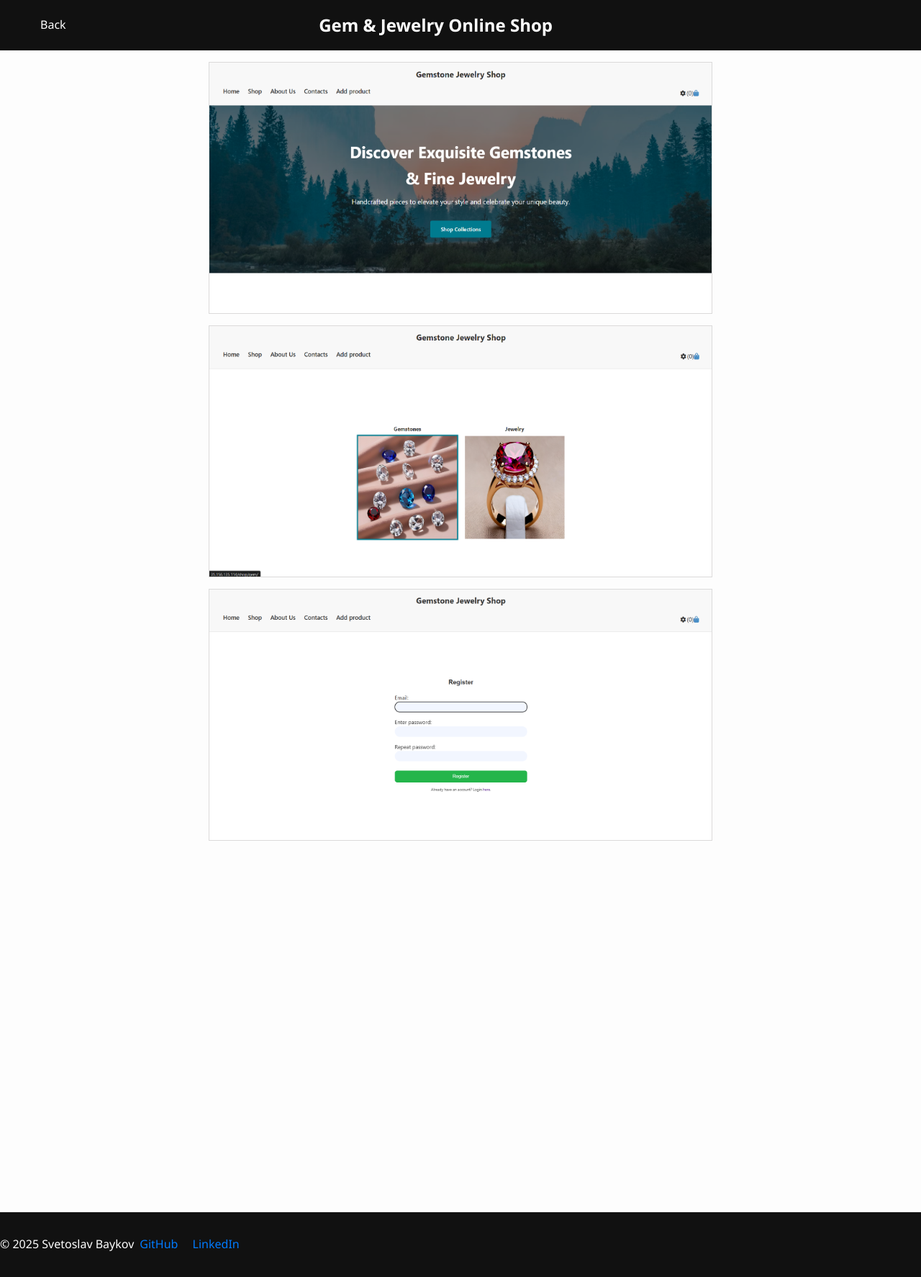
After one commit to ChesterLen/Portfolio, a Python web app: template templates/project1/quick_overview.html in a window 1280 px wide. The commit adds this page. Shown: the whole page at 72% size. Run offline with Jinja, Linux system fonts and the light colour scheme; the template is opened without the code that fills it, so the values that code supplies are empty.

Commit message:
Create project quick overview page and implement image enlarge and reset with JavaScript

```diff
--- /dev/null
+++ b/static/css/projects/project1.css
@@ -0,0 +1,81 @@
+* {
+    margin: 0;
+    padding: 0;
+    box-sizing: border-box;
+}
+
+header, main {
+    animation: fadeIn 0.6s ease-in;
+}
+
+@keyframes fadeIn {
+  from { opacity: 0; transform: translateY(5px); }
+  to { opacity: 1; transform: translateY(0); }
+}
+
+body {
+    font-family: 'Segoe UI', sans-serif;
+    line-height: 1.6;
+    background: #fdfdfd;
+    color: #333;
+}
+
+a {
+    text-decoration: none;
+    color: inherit;
+}
+
+.container {
+    display: flex;
+    justify-content: flex-start;
+    align-items: center;
+    width: 60vw;
+}
+
+.container h1 {
+    margin-left: auto;
+}
+
+.container a {
+    margin-left: 3.5em;
+}
+
+.navbar {
+    background: #111;
+    color: #fff;
+    padding: 1rem 0;
+}
+
+.project-images {
+    margin-top: 1em;
+}
+
+.project-images .images {
+    display: flex;
+    justify-content: center;
+    flex-wrap: wrap;
+    gap: 1em;
+}
+
+.project-images .images img {
+    width: 700px;
+    height: 350px;
+    border: 1px #dbdada solid;
+}
+
+.empty-div {
+    width: 700px;
+    height: 500px;
+}
+
+footer {
+    background: #111;
+    color: #fff;
+    text-align: center;
+    padding: 2rem 0;
+}
+
+footer .social a {
+    margin: 0 0.5rem;
+    color: #007bff;
+}
--- /dev/null
+++ b/static/js/project1.js
@@ -0,0 +1,81 @@
+const images = document.querySelectorAll('img');
+let enlargedImg = null;
+
+const overlay = document.createElement('div');
+overlay.style.position = 'fixed';
+overlay.style.top = '0';
+overlay.style.left = '0';
+overlay.style.width = '100vw';
+overlay.style.height = '100vh';
+overlay.style.backgroundColor = 'rgba(0, 0, 0, 0.6)';
+overlay.style.zIndex = '9998';
+overlay.style.display = 'none';
+document.body.appendChild(overlay);
+
+function disableScroll() {
+    document.body.style.overflow = 'hidden';
+}
+
+function enableScroll() {
+    document.body.style.overflow = '';
+}
+
+overlay.addEventListener('click', () => {
+    if (enlargedImg) {
+        resetImg(enlargedImg);
+        enlargedImg = null;
+        overlay.style.display = 'none';
+        enableScroll();
+    }
+});
+
+for (const img of images) {
+    img.style.cursor = 'pointer';
+    img.addEventListener('click', (event) => {
+        event.stopPropagation();
+        if (enlargedImg && enlargedImg !== img) {
+            resetImg(enlargedImg);
+        }
+
+        if (img === enlargedImg) {
+            resetImg(img);
+            enlargedImg = null;
+            overlay.style.display = 'none';
+            enableScroll();
+        } else {
+            enlargeImg(img);
+            enlargedImg = img;
+            overlay.style.display = 'block';
+            disableScroll();
+        }
+    });
+}
+
+document.addEventListener('click', () => {
+    if (enlargedImg) {
+        resetImg(enlargedImg);
+        enlargedImg = null;
+        overlay.style.display = 'none';
+        enableScroll();
+    }
+});
+
+function enlargeImg(img) {
+    img.style.position = 'fixed';
+    img.style.top = '50%';
+    img.style.left = '50%';
+    img.style.transform = 'translate(-50%, -50%) scale(2)';
+    img.style.transition = 'transform 0.25s ease';
+    img.style.margin = '0';
+    img.style.zIndex = '9999';
+}
+
+function resetImg(img) {
+    img.style.position = '';
+    img.style.top = '';
+    img.style.left = '';
+    img.style.transform = 'scale(1)';
+    img.style.margin = '';
+    img.style.zIndex = '';
+    img.style.transition = 'transform 0.25s ease';
+}
--- a/templates/home_page.html
+++ b/templates/home_page.html
@@ -69,6 +69,9 @@
                             product browsing, and a secure checkout process powered by Stripe. Built from scratch, the project showcases both
                             technical skill and attention to user experience, with a focus on elegance and performance.
                         </p>
+                        <div class="images">
+                            <a href="http://127.0.0.1:5500/templates/project1/quick_overview.html"><img src="../static/images/Untitled.png" alt="project image"></a>
+                        </div>
                     </div>
                     <div class="project">
                         <h3>Online T-Shirt Store</h3>
--- /dev/null
+++ b/templates/project1/quick_overview.html
@@ -0,0 +1,41 @@
+<!DOCTYPE html>
+<html lang="en">
+
+<head>
+    <meta charset="UTF-8">
+    <meta name="viewport" content="width=device-width, initial-scale=1.0">
+    <title>My Portfolio</title>
+    <link rel="stylesheet" type="text/css" href="../../static/css/projects/project1.css">
+</head>
+
+<body>
+    <nav class="navbar">
+        <div class="container">
+            <a href="http://127.0.0.1:5500/templates/home_page.html">Back</a>
+            <h1 class="logo">Gem & Jewelry Online Shop</h1>
+        </div>
+    </nav>
+
+    <main class="project-images">
+        <div class="images">
+            <img src="../../static/images/Untitled.png" alt="project image">
+            <img src="../../static/images/Untitled2.png" alt="project image">
+            <img src="../../static/images/Untitled3.png" alt="project image">
+            <div class="empty-div"></div>
+        </div>
+    </main>
+
+    <footer>
+        <div class="container">
+            <p>&copy; 2025 Svetoslav Baykov</p>
+            <div class="social">
+                <a href="https://github.com/ChesterLen" target="_blank">GitHub</a>
+                <a href="https://linkedin.com/in/yourname" target="_blank">LinkedIn</a>
+            </div>
+        </div>
+    </footer>
+
+    <script src="../../static/js/project1.js"></script>
+</body>
+
+</html>
```
Also changed, not shown: static/css/home/home.css (+10 -3 lines), static/images/Untitled.png (added), static/images/Untitled2.png (added), static/images/Untitled3.png (added).
